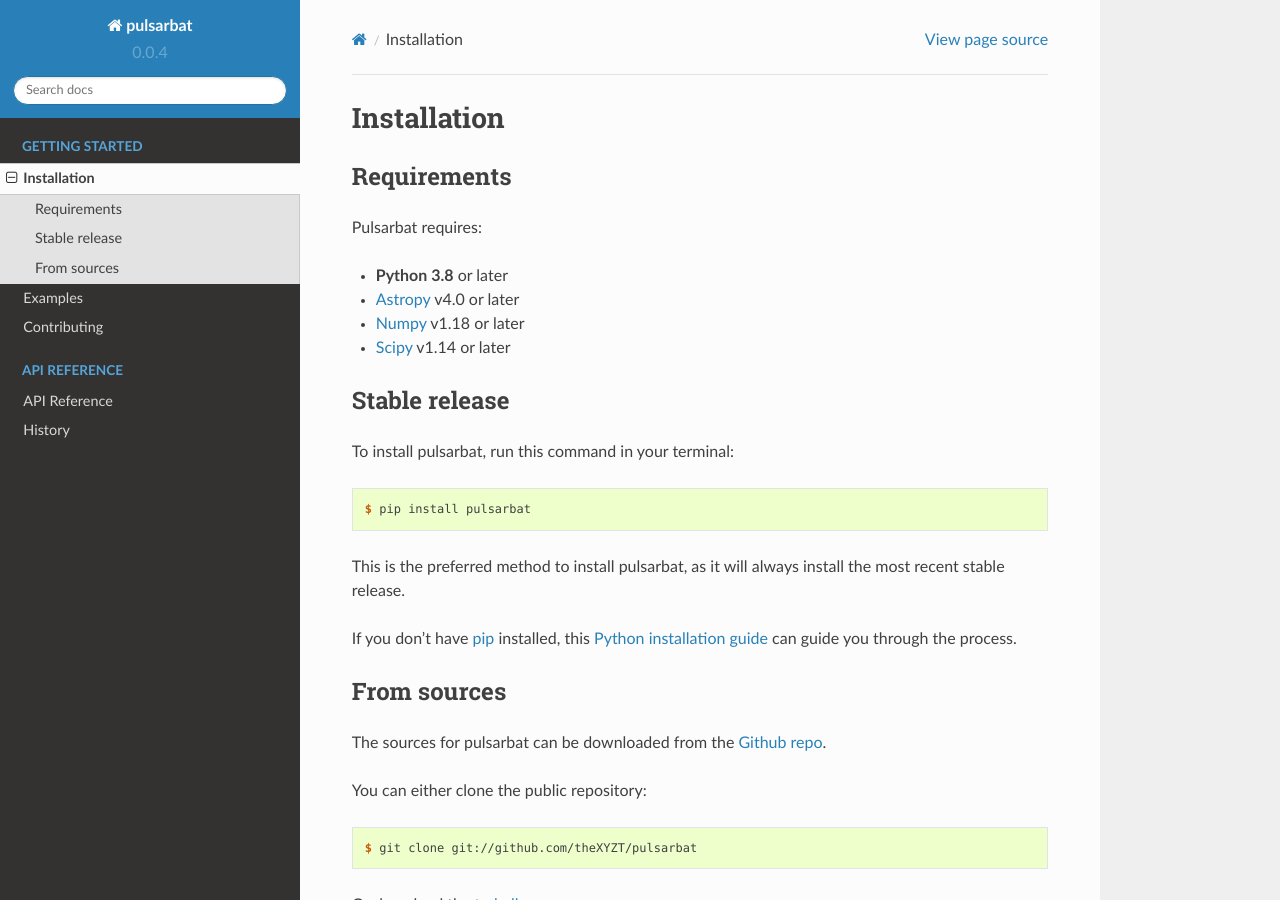
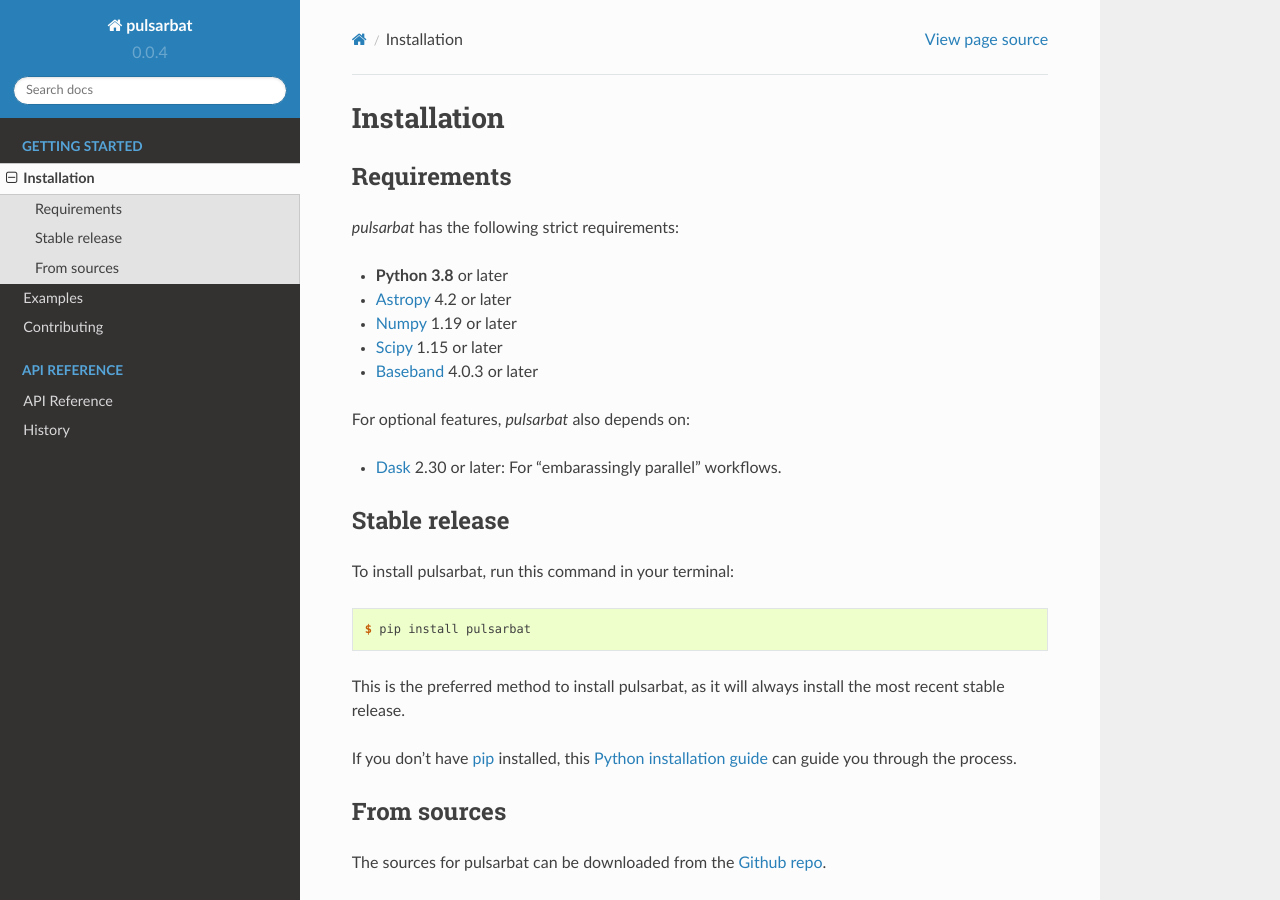
Before and after one commit to theXYZT/pulsarbat, a Sphinx documentation site: the page built from docs/install.rst, in a window 1280 px wide and 900 px high. Built offline with Sphinx 7.4.7 and the Read the Docs theme 2.0.0, drawn with Linux system fonts in a browser that asks for light colours.

Commit message:
Update package requirements

```diff
--- a/docs/install.rst
+++ b/docs/install.rst
@@ -7,12 +7,18 @@
 Requirements
 ------------
 
-Pulsarbat requires:
+`pulsarbat` has the following strict requirements:
 
 - **Python 3.8** or later
-- `Astropy <https://www.astropy.org/>`_ v4.0 or later
-- `Numpy <https://www.numpy.org/>`_ v1.18 or later
-- `Scipy <https://scipy.org/>`_ v1.14 or later
+- `Astropy <https://www.astropy.org/>`_ 4.2 or later
+- `Numpy <https://www.numpy.org/>`_ 1.19 or later
+- `Scipy <https://scipy.org/>`_ 1.15 or later
+- `Baseband <https://baseband.readthedocs.io/>`_ 4.0.3 or later
+
+For optional features, `pulsarbat` also depends on:
+
+- `Dask <https://dask.org/>`_ 2.30 or later: For "embarassingly parallel"
+  workflows.
 
 
 Stable release
--- a/requirements.txt
+++ b/requirements.txt
@@ -1,5 +1,5 @@
 astropy>=4.1
-numpy>=1.19.2
+numpy>=1.19.4
 scipy>=1.5.3
-baseband>=4.0.2
+baseband>=4.0.3
 dask[complete]>=2.30.0
--- a/setup.py
+++ b/setup.py
@@ -10,9 +10,9 @@
 
 requirements = [
     'astropy>=4.1',
-    'numpy>=1.19',
-    'scipy>=1.5',
-    'baseband>=4.0.2'
+    'numpy>=1.19.4',
+    'scipy>=1.5.3',
+    'baseband>=4.0.3'
 ]
 
 setup(
```
Also changed, not shown: README.rst (+11 -3 lines).
